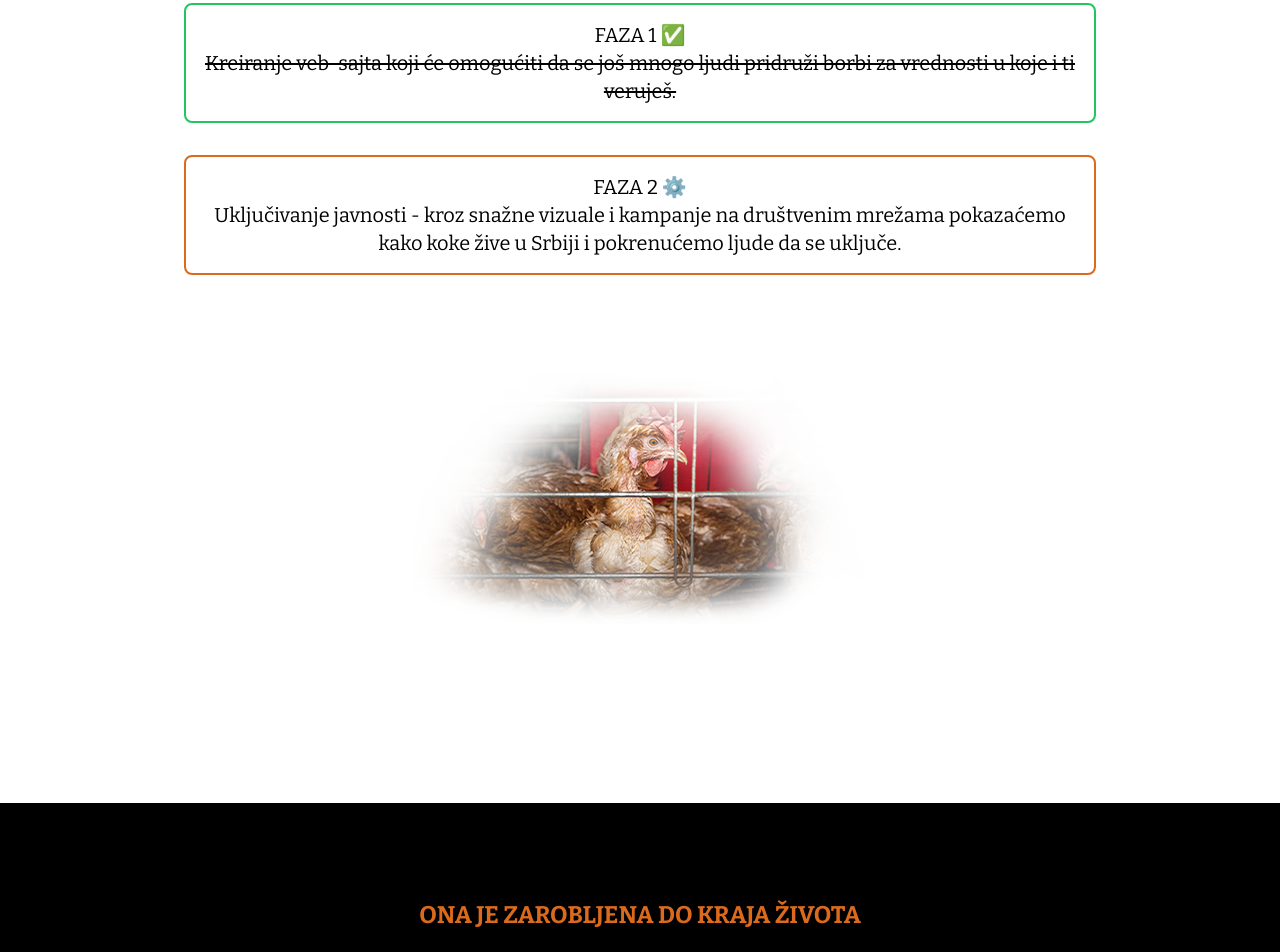
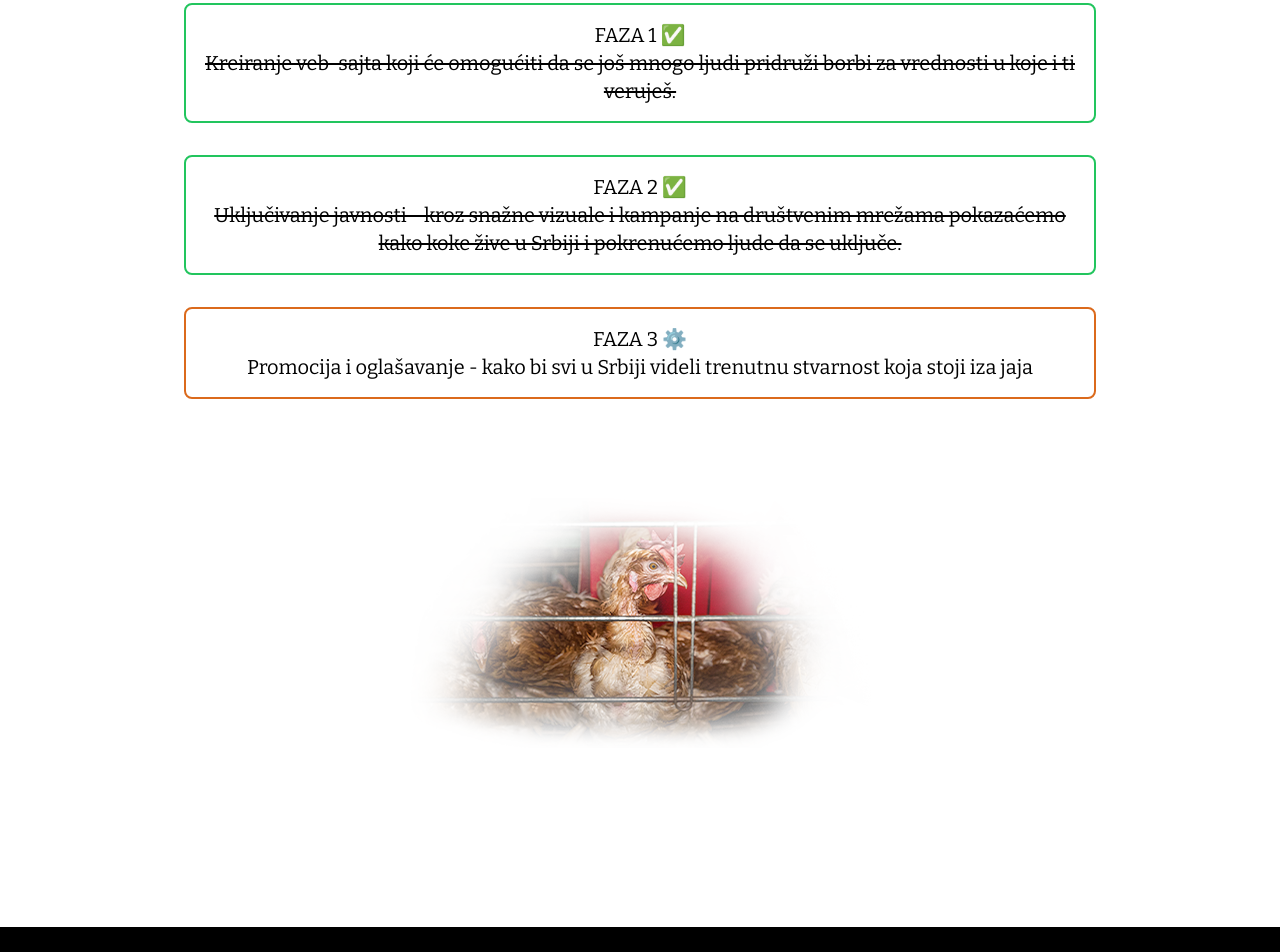
Before and after one commit to vege-zajednica/donation-page, a website: page index.html in a window 1280 px wide. Shown: the part 1681-2633 px from the top of the page. Drawn offline with nearby package versions, Linux system fonts and the light colour scheme; a script that the page names is missing.

Commit message:
chore: add phase 3

```diff
--- a/index.html
+++ b/index.html
@@ -138,7 +138,8 @@
             <div id="cta" class="rounded-lg p-6 relative overflow-hidden">
                     <p class="text-base sm:text-lg md:text-2xl mb-12 sm:mb-8 px-2 font-bold text-center">Tvoja donacija omogućava:</p>
                     <p class="text-base sm:text-base md:text-xl mb-6 sm:mb-8 px-2 text-center border-2 border-green-500 rounded-lg py-4">FAZA 1 ✅ <br /><span class="line-through">Kreiranje veb-sajta koji će omogućiti da se još mnogo ljudi pridruži borbi za vrednosti u koje i ti veruješ.</span></p>
-                    <p class="text-base sm:text-base md:text-xl mb-6 sm:mb-8 px-2 text-center border-2 border-primary-500 rounded-lg py-4">FAZA 2 ⚙️ <br /><span>Uključivanje javnosti - kroz snažne vizuale i kampanje na društvenim mrežama pokazaćemo kako koke žive u Srbiji i pokrenućemo ljude da se uključe.</span></p>
+                    <p class="text-base sm:text-base md:text-xl mb-6 sm:mb-8 px-2 text-center border-2 border-green-500 rounded-lg py-4">FAZA 2 ✅ <br /><span class="line-through">Uključivanje javnosti - kroz snažne vizuale i kampanje na društvenim mrežama pokazaćemo kako koke žive u Srbiji i pokrenućemo ljude da se uključe.</span></p>
+                    <p class="text-base sm:text-base md:text-xl mb-6 sm:mb-8 px-2 text-center border-2 border-primary-500 rounded-lg py-4">FAZA 3 ⚙️ <br /><span>Promocija i oglašavanje - kako bi svi u Srbiji videli trenutnu stvarnost koja stoji iza jaja</span></p>
                 <div class="h-64 sm:h-72 md:h-96 lg:h-96 overflow-hidden mb-4 sm:mb-6 mx-auto text-center flex items-center justify-center">
                     <img src="./images/chick-in-suffering.png">
                 </div>
```
